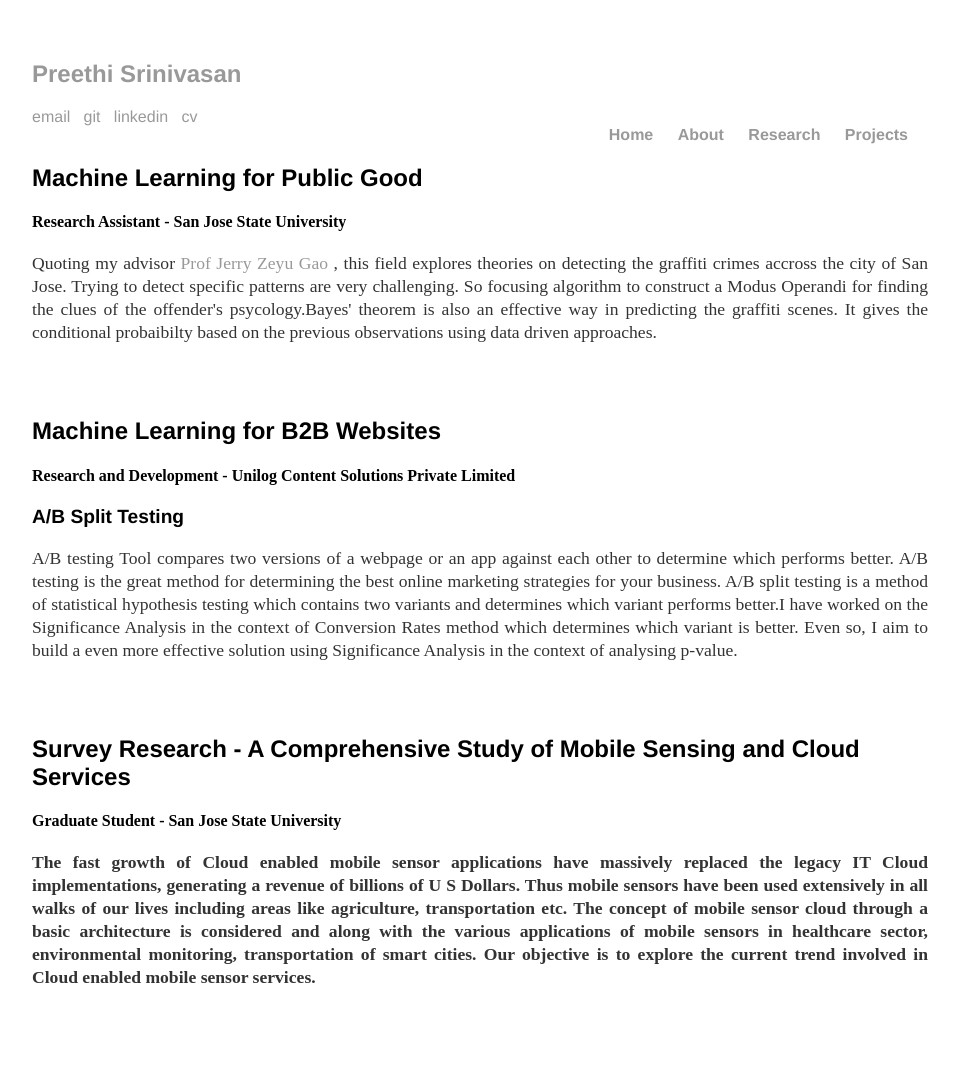
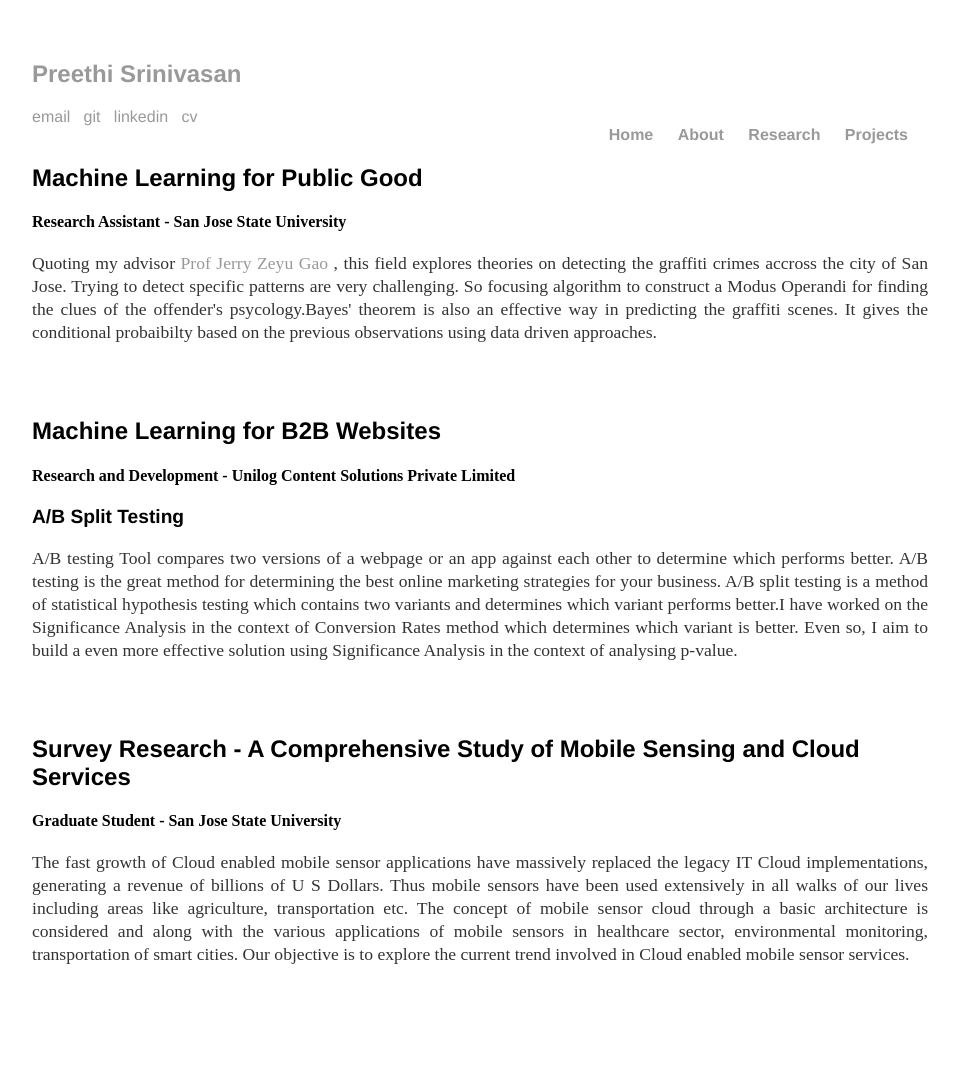
Before and after one commit to mrajesh971/mrajesh971.github.io, a Jekyll site: the page built from Research/index.html, in a window 1280 px wide. Shown: the whole page, without its empty margins (160-1119 px from the left). Built offline with Jekyll 4.4.1, drawn with Linux system fonts in a browser that asks for light colours; after the commit the page ends 1061 px from its top, so only the background shows below that.

```diff
--- a/Research/index.html
+++ b/Research/index.html
@@ -19,7 +19,7 @@ title: My Research
 	<br>
 	<h2> Survey Research - A Comprehensive Study of Mobile Sensing and Cloud Services</h2>
 	<div>
-	<h4> Graduate Student - San Jose State University<h4>
+	<h4> Graduate Student - San Jose State University</h4>
 		<p> The fast growth of Cloud enabled mobile sensor applications have massively replaced the legacy IT Cloud implementations, generating a revenue of billions of U S Dollars. Thus mobile sensors have been used extensively in all walks of our lives including areas like agriculture, transportation etc.
 			The concept of mobile sensor cloud through a basic
 
```
